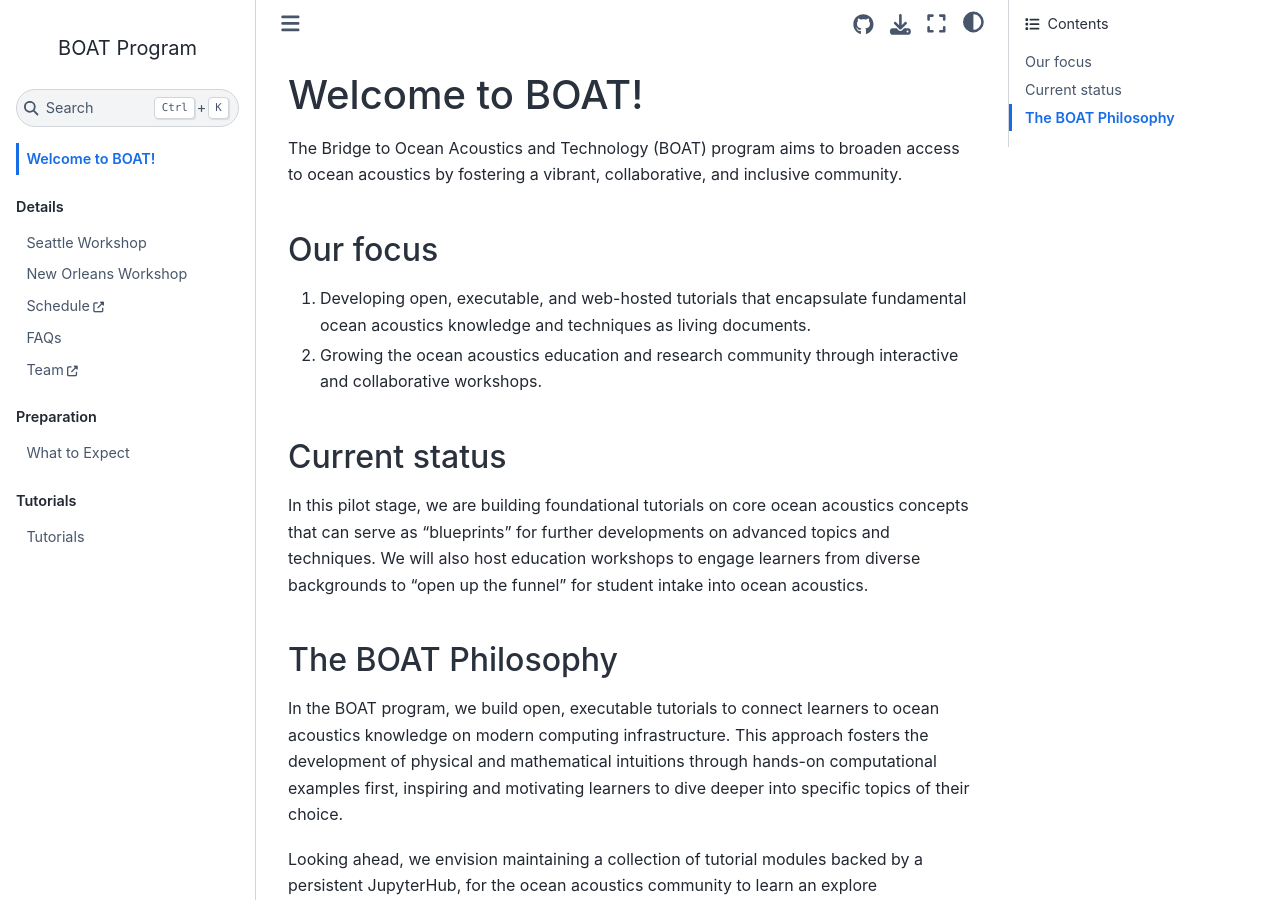
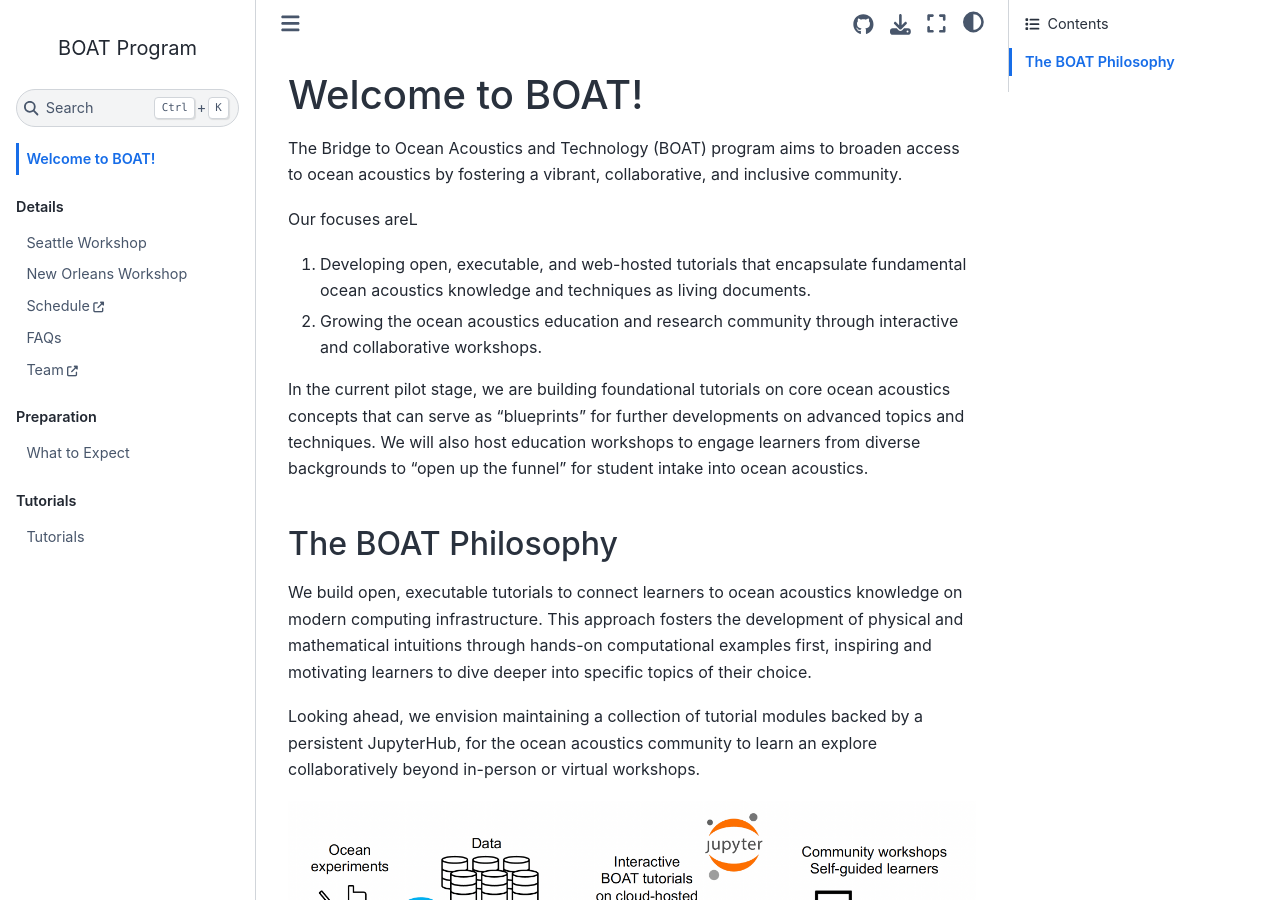
Before and after one commit to BOAT-ocean-acoustics/boat-website, a Jupyter Book: the page built from book/intro.md, in a window 1280 px wide and 900 px high. Built offline with Jupyter Book 1.0.4 settings and Sphinx 7.4.7 and the Sphinx Book theme 1.1.4, drawn with Linux system fonts in a browser that asks for light colours; pages that are not in the unit, such as notebooks, are missing from menus.

Commit message:
more tweaks

```diff
--- a/book/intro.md
+++ b/book/intro.md
@@ -2,16 +2,16 @@
 
 The Bridge to Ocean Acoustics and Technology (BOAT) program aims to broaden access to ocean acoustics by fostering a vibrant, collaborative, and inclusive community.
 
-## Our focus
+Our focuses areL
 1) Developing open, executable, and web-hosted tutorials that encapsulate fundamental ocean acoustics knowledge and techniques as living documents.
 2) Growing the ocean acoustics education and research community through interactive and collaborative workshops.
 
-## Current status
-In this pilot stage, we are building foundational tutorials on core ocean acoustics concepts that can serve as "blueprints" for further developments on advanced topics and techniques. We will also host education workshops to engage learners from diverse backgrounds to "open up the funnel" for student intake into ocean acoustics.
+In the current pilot stage, we are building foundational tutorials on core ocean acoustics concepts that can serve as "blueprints" for further developments on advanced topics and techniques. We will also host education workshops to engage learners from diverse backgrounds to "open up the funnel" for student intake into ocean acoustics.
+
 
 ## The BOAT Philosophy
 
-In the BOAT program, we build open, executable tutorials to connect learners to ocean acoustics knowledge on modern computing infrastructure. This approach fosters the development of physical and mathematical intuitions through hands-on computational examples first, inspiring and motivating learners to dive deeper into specific topics of their choice.
+We build open, executable tutorials to connect learners to ocean acoustics knowledge on modern computing infrastructure. This approach fosters the development of physical and mathematical intuitions through hands-on computational examples first, inspiring and motivating learners to dive deeper into specific topics of their choice.
 
 Looking ahead, we envision maintaining a collection of tutorial modules backed by a persistent JupyterHub, for the ocean acoustics community to learn an explore collaboratively beyond in-person or virtual workshops.
 
```
